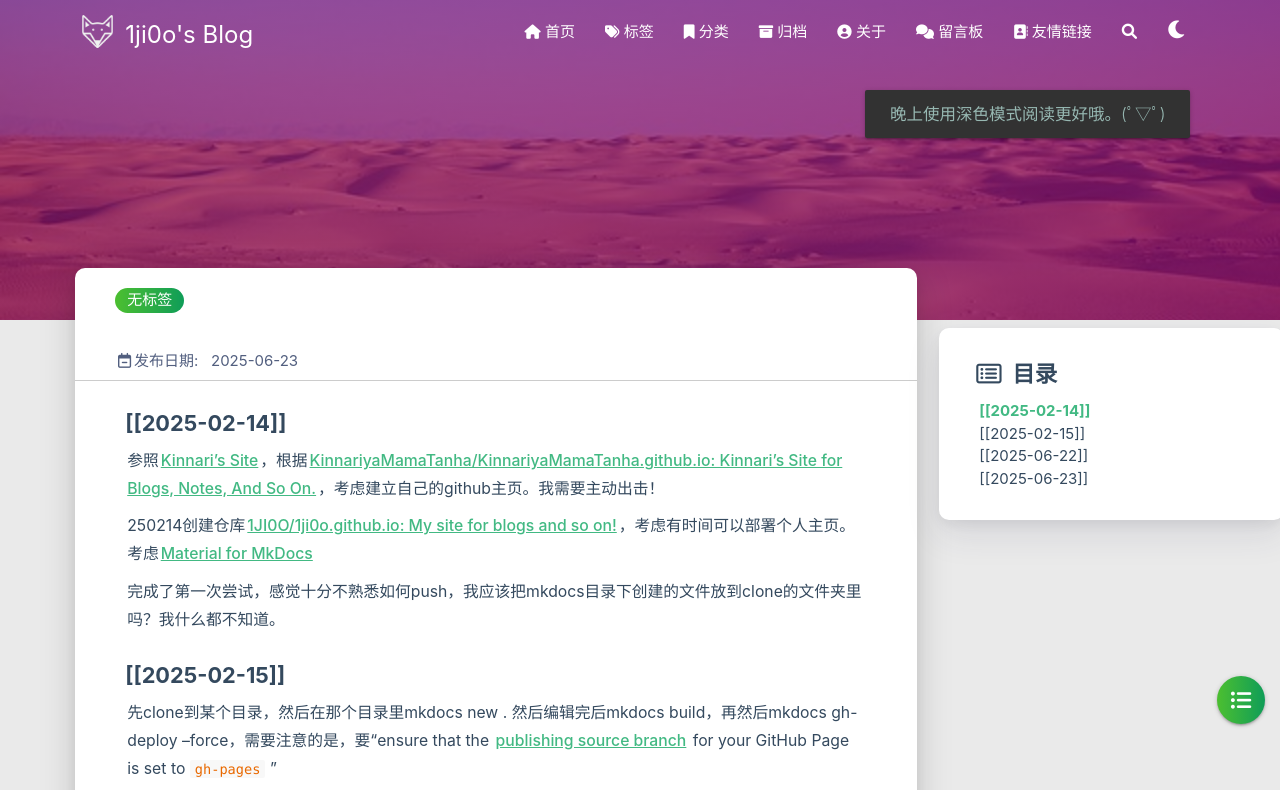
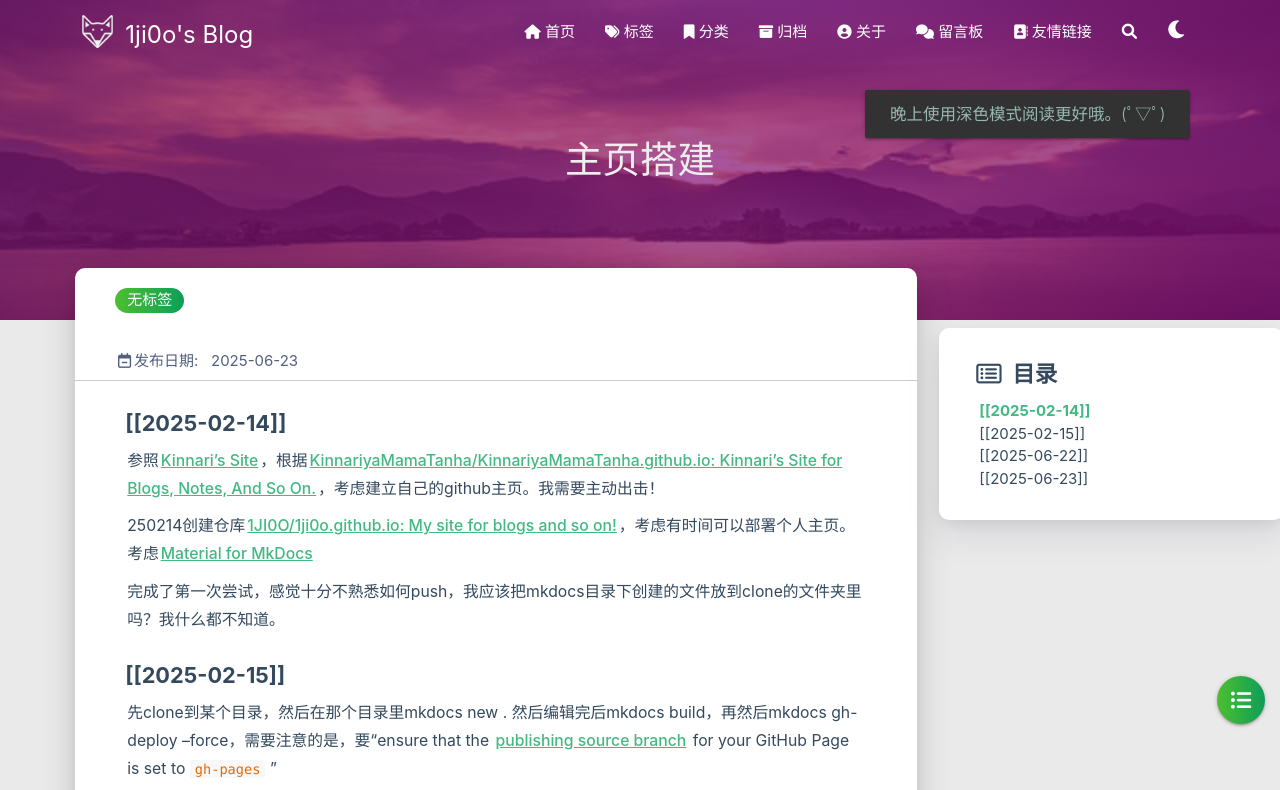
Before and after one commit to 1JI0O/1ji0o.github.io, a plain HTML site: page 2025/06/23/zhu-ye-da-jian/index.html in a window 1280 px wide. Shown: the top 790 px of the page. Drawn offline with Linux system fonts and the light colour scheme; some packages are replaced by stand-ins of ours; no server answers; a script that the page names is missing.

Commit message:
Site updated: 2025-06-23 13:40:13

```diff
--- a/2025/06/23/zhu-ye-da-jian/index.html
+++ b/2025/06/23/zhu-ye-da-jian/index.html
@@ -4,7 +4,7 @@
 
 <head>
     <meta charset="utf-8">
-    <meta name="keywords" content="1ji0o&#39;s Blog">
+    <meta name="keywords" content="主页搭建, 1ji0o&#39;s Blog">
     <meta name="description" content="[[2025-02-14]]参照Kinnari’s Site，根据KinnariyaMamaTanha&amp;#x2F;KinnariyaMamaTanha.github.io: Kinnari’s Site for Blogs, Notes, ">
     <meta http-equiv="X-UA-Compatible" content="IE=edge">
     <meta name="viewport" content="width=device-width, initial-scale=1.0, user-scalable=no">
@@ -17,7 +17,7 @@
     <!-- Global site tag (gtag.js) - Google Analytics -->
 
 
-    <title>1ji0o&#39;s Blog</title>
+    <title>主页搭建 | 1ji0o&#39;s Blog</title>
     <link rel="icon" type="image/png" href="/favicon.png">
 
 
@@ -334,12 +334,12 @@
 
 
 
-<div class="bg-cover pd-header post-cover" style="background-image: url('/medias/featureimages/0.jpg')">
+<div class="bg-cover pd-header post-cover" style="background-image: url('/medias/featureimages/7.jpg')">
     <div class="container" style="right: 0px;left: 0px;">
         <div class="row">
             <div class="col s12 m12 l12">
                 <div class="brand">
-                    <h1 class="description center-align post-title"></h1>
+                    <h1 class="description center-align post-title">主页搭建</h1>
                 </div>
             </div>
         </div>
@@ -569,9 +569,9 @@
                     <div class="card-image">
 
 
-                        <img src="/medias/featureimages/0.jpg" class="responsive-img" alt="">
+                        <img src="/medias/featureimages/7.jpg" class="responsive-img" alt="主页搭建">
 
-                        <span class="card-title"></span>
+                        <span class="card-title">主页搭建</span>
                     </div>
                 </a>
                 <div class="card-content article-content">
```
Also changed, not shown: 2025/06/22/hello-world/index.html (+2 -2 lines), archives/2025/06/index.html (+2 -2 lines), archives/2025/index.html (+2 -2 lines), archives/index.html (+2 -2 lines), index.html (+2 -2 lines).
